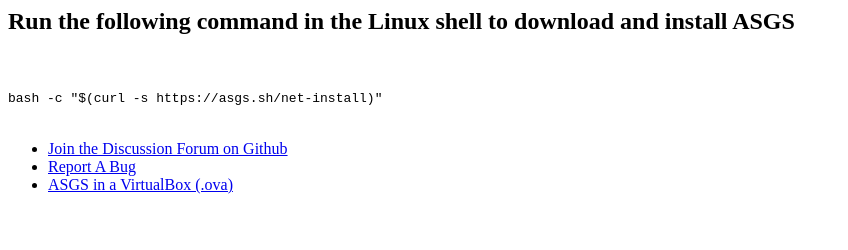
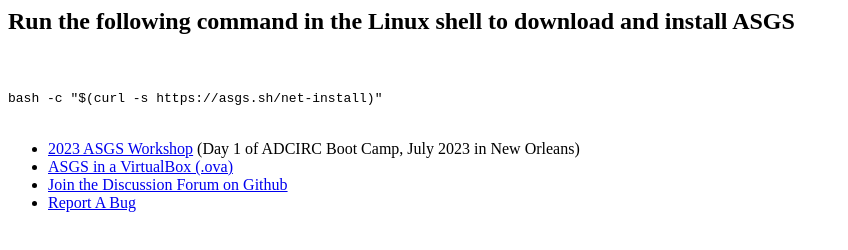
Before and after one commit to StormSurgeLive/get-asgs, a plain HTML site: page docs/index.html in a window 1280 px wide. Shown: the whole page, without its empty margins (0-848 px from the left). Drawn offline with Linux system fonts and the light colour scheme.

Commit message:
Update index.html

```diff
--- a/docs/index.html
+++ b/docs/index.html
@@ -8,9 +8,10 @@
     <code>bash -c "$(curl -s https://asgs.sh/net-install)"</code>
     <br/><br/>
     <ul>
+      <li><a href=https://docs.google.com/document/d/1IJQa-N5raLp21uwqDPOW9l6EWDGpFFybsFo8gRhk_8Y/edit?usp=sharing target=_other>2023 ASGS Workshop</a> (Day 1 of ADCIRC Boot Camp, July 2023 in New Orleans)</a>
+      <li><a href= https://tinyurl.com/ASGS-training-ova target=_other>ASGS in a VirtualBox (.ova)</a></li>
       <li><a href=https://github.com/StormSurgeLive/asgs/discussions target=_other>Join the Discussion Forum on Github</a></li>
       <li><a href=https://github.com/StormSurgeLive/asgs/issues target=_other>Report A Bug</a></li>
-      <li><a href= https://tinyurl.com/ASGS-training-ova target=_other>ASGS in a VirtualBox (.ova)</a></li>
     </ul>
   </body>
 </html>
```
